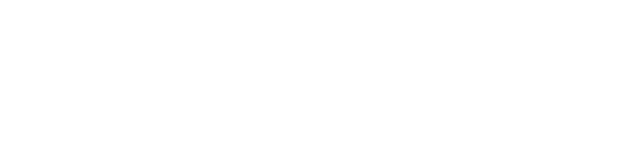
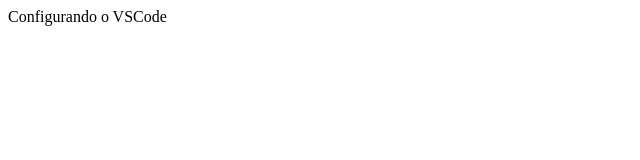
Before and after one commit to rnfdesign/git_teste, a plain HTML site: page index.html in a window 1280 px wide. Shown: the whole page, without its empty margins (0-640 px from the left). Drawn offline with Linux system fonts and the light colour scheme.

Commit message:
Atualizando git público

```diff
--- a/index.html
+++ b/index.html
@@ -8,5 +8,7 @@
 </head>
 <body>
 
+    Configurando o VSCode
+
 </body>
 </html>
```
